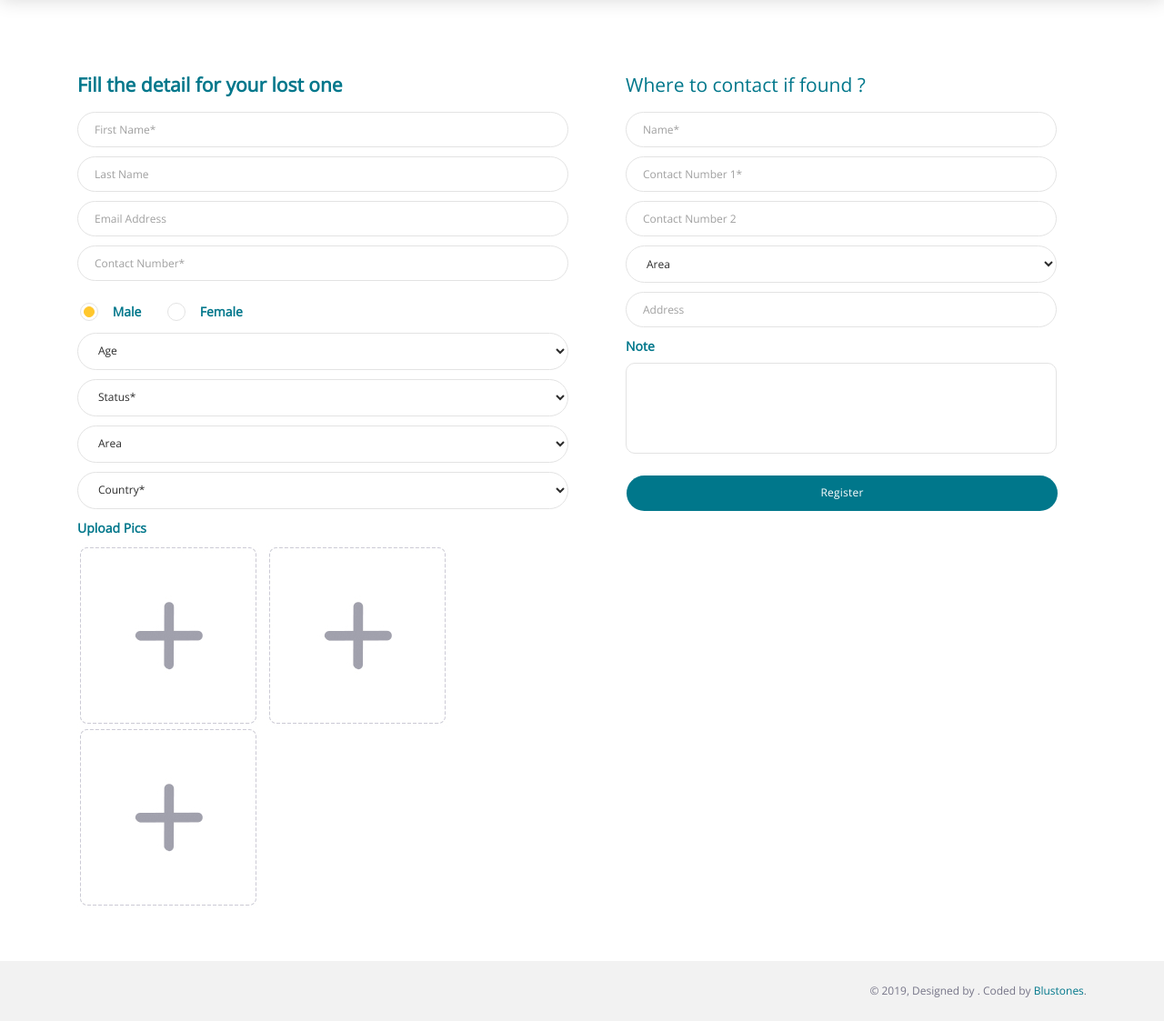
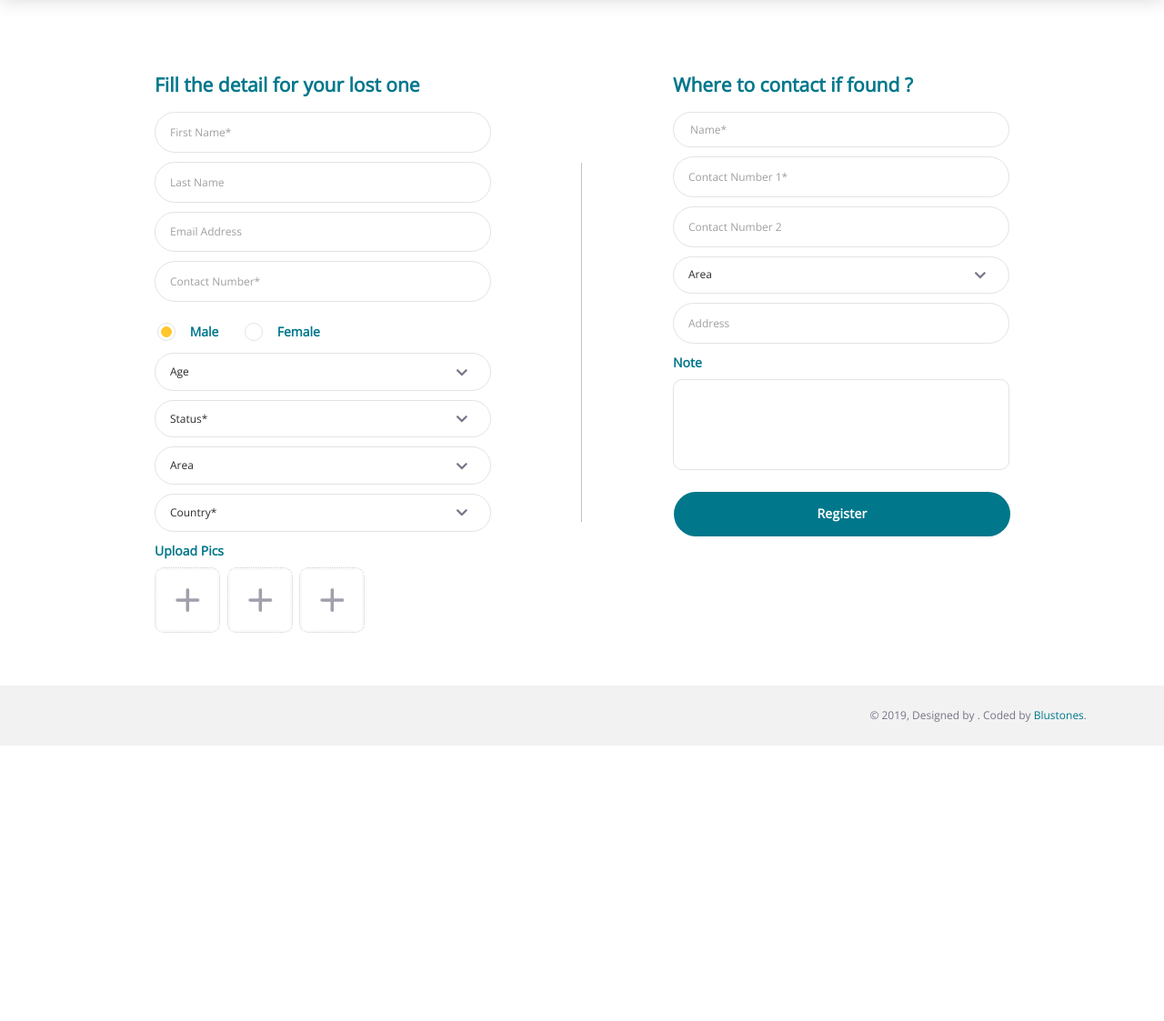
Before and after one commit to salishaukat/facedetect, a Django app: page /lostone in a window 1280 px wide. Shown: the part 82-1205 px from the top of the page at 91% size. After the commit the page ends 902 px from the top, so only its background shows below. Run offline with Django 3.2, Linux system fonts and the light colour scheme; parts of the project's set-up code (start-up, migrations or seed data) failed here and were passed over; some libraries are stand-ins or nearby versions.

Commit message:
Fixed UI issues

```diff
--- a/apps/static/css/style.css
+++ b/apps/static/css/style.css
@@ -44,8 +44,29 @@ h6 {
 /*Overright Theme CSS*/
 
 /*Header Search*/
-.profile-page .page-header {
-	min-height: 200px;
+
+.page-header>.container{
+  padding-top: 50px;
+  padding-bottom: 5px;
+}
+
+.form-control-lg {
+    padding: .8rem 1rem !important;
+}
+
+.img-plus{
+	width: 72px;
+	height: 72px;
+	border: 1px dotted #ccc;
+	object-fit: contain;
+	border-radius: 10px;
+	cursor: pointer;
+}
+
+.btn-search-now{
+	padding: 12px 23px !important;
+	text-transform: uppercase;
+	font-weight: 600;
 }
 
 .login-page .page-header:before, .profile-page .page-header:before {
@@ -59,6 +80,8 @@ h6 {
 	border-top-left-radius: 0 !important;
 	border-bottom-left-radius: 0 !important;
 	border-radius: 30px;
+	text-transform: uppercase;
+	font-weight: 600;
 }
 
 .btn-live{
@@ -108,6 +131,30 @@ h6 {
 	width: 100%;
 	border-radius: 6px;
 }
+
+select {
+    border: none;
+    background: transparent;
+    -webkit-appearance: none;
+    -moz-appearance: none;
+     appearance: none;
+    padding-top: 0px;
+    background-size: 20px;
+    color:#ffffff;
+    font-size:30px;
+
+  }
+.select-custom i{
+    position: absolute;
+    right: 7%;
+    pointer-events: none;
+    top: 35%;
+}
+  select option {
+    color:#424146;
+    background:#ffffff;
+}
+
 
 @media screen and (max-width: 991px) {
 	.sidebar-collapse .navbar-collapse .navbar-nav:not(.navbar-logo) .nav-link:not(.btn) {
@@ -281,6 +328,21 @@ a.text-primary:focus, a.text-primary:hover {
 	color: #535353 !important;
 }
 @media (min-width: 992px){
+	.register-col {
+		padding-right: 100px !important;
+		padding-left: 100px !important;
+	}
+
+	.register-col.first:after {
+		content: "";
+		background-color: #c2c2c2;
+		position: absolute;
+		width: 1px;
+		height: 60%;
+		top: 20%;
+		right: 0;
+	}
+
 	.notification-dropdown{
 		min-width: 280px;
 		width: 100%;
--- a/apps/templates/5-rescuer.html
+++ b/apps/templates/5-rescuer.html
@@ -39,15 +39,16 @@
                                 </label>
                             </div>
                         </div>
-                        <div class="form-group">
+                        <div class="form-group select-custom">
                             <select name="age" class="form-control form-control-lg" {% if allow_shelter %} disabled {% endif %}>
                                 <option value="">Age</option>
                                 {% for i in n%}
                                 <option value="{{ i }}">{{i}}</option>
                                 {% endfor %}
                             </select>
+                            <i class="fas fa-chevron-down"></i>
                         </div>
-                        <div class="form-group">
+                        <div class="form-group select-custom">
                             <select name="status" class="form-control form-control-lg" {% if allow_shelter %} disabled {% else %} required {% endif %}>
                                 <option value="">Status*</option>
                                 <option value="Rescued">Rescued</option>
@@ -56,13 +57,15 @@
                                 <option value="Critical Evacuation">Critical Evacuation</option>
                                 <option value="Searching">Searching</option>
                             </select>
+                            <i class="fas fa-chevron-down"></i>
                         </div>
-                        <div  class="form-group">
+                        <div  class="form-group select-custom">
                             <select name="lost_one_area" class="form-control form-control-lg" {% if allow_shelter %} disabled  {% endif %}>
                                 {% include "area_drop_down.html" %}
                             </select>
+                            <i class="fas fa-chevron-down"></i>
                         </div>
-                        <div  class="form-group">
+                        <div  class="form-group select-custom">
                             <select name="country" class="form-control form-control-lg" {% if allow_shelter %} disabled {% else %} required {% endif %}>
                                 <option value="">Country*</option>
                                 <option value="Afganistan">Afghanistan</option>
@@ -312,6 +315,7 @@
                                 <option value="Zambia">Zambia</option>
                                 <option value="Zimbabwe">Zimbabwe</option>
                             </select>
+                            <i class="fas fa-chevron-down"></i>
                         </div>
                         <div class="form-group">
                             <label for="uploadPic">Upload Pics</label>
@@ -329,8 +333,8 @@
                             <!-- Upload Image here -->
                         </div>
                     </div>
-                    <div class="col-md-6 px-5">
-                        <h4 class="text-primary">{% if allow_shelter or user and 'AnonymousUser' not in user %} Current location {% else %} Where to contact if found ?{% endif %} </h4>
+                    <div class="col-md-6 register-col">
+                        <h4 class="text-primary font-weight-bold">{% if allow_shelter or user and 'AnonymousUser' not in user %} Current location {% else %} Where to contact if found ?{% endif %} </h4>
                         <div class="form-group">
                             <input type="text" name="name" id="name" class="form-control" {% if allow_shelter or user and 'AnonymousUser' not in user %} placeholder="Shelter Name*" {%else%} placeholder="Name*"  {% endif %} required>
                         </div>
@@ -341,10 +345,11 @@
                             <input type="tel" name="contact_2" id="contact_2" class="form-control form-control-lg" placeholder="Contact Number 2">
                         </div>
 
-                        <div class="form-group">
+                        <div class="form-group select-custom">
                             <select name="contact_area" class="form-control form-control-lg">
                                  {% include "area_drop_down.html" %}
                             </select>
+                            <i class="fas fa-chevron-down"></i>
                         </div>
 
                         <div class="form-group">
@@ -375,7 +380,7 @@
                             </div>
                         </div>
 						{% endif %}
-                        <button type="submit" class="btn btn-primary btn-round btn-block mt-4">Register</button>
+                        <button type="submit" class="btn btn-primary btn-round btn-block mt-4 btn-lg font-weight-bold">Register</button>
                     </div>
                 </div>
             </div>
--- a/apps/templates/home.html
+++ b/apps/templates/home.html
@@ -556,7 +556,7 @@
 				</div>
 				<div class="row">
 					<div class="col-md-6 col-lg-4 col-xl-4 mx-auto">
-						<a href="#" class="btn btn-primary btn-round btn-block mt-4 btn-lg" data-toggle="modal" data-target="#register-sponsor">CLICK HERE TO SPONSOR</a>
+						<a href="#" class="btn btn-primary btn-round btn-block mt-4 btn-lg font-weight-bold" data-toggle="modal" data-target="#register-sponsor">CLICK HERE TO SPONSOR</a>
 					</div>
 				</div>
 			</div>
```
Also changed, not shown: apps/templates/index.html (+11 -6 lines).
